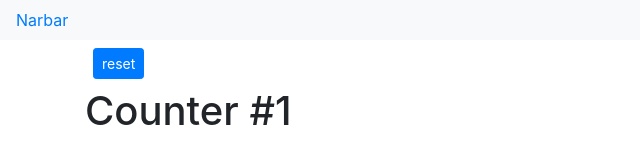
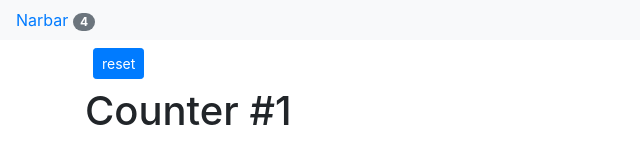
Before and after one commit to sumitya/counter-app, a React (Create React App) app: page / in a window 1280 px wide. Shown: the top 149 px of the page, without its empty margins (0-640 px from the left). Built offline with nearby package versions, Linux system fonts and the light colour scheme.

Commit message:
lifting the state up , Sync the components

```diff
--- a/src/App.js
+++ b/src/App.js
@@ -45,7 +45,8 @@
   render(){
     return (
       <React.Fragment>
-      <NavBar />
+      <NavBar
+      totalCounters={this.state.counters.filter(c=> c.value>0).length}/>
       <main className="container">
         <Counters
         counters={this.state.counters}
--- a/src/components/navbar.jsx
+++ b/src/components/navbar.jsx
@@ -5,7 +5,9 @@
         return (
         <nav className="navbar navbar-light bg-light">
        <a className="narbar-brand" href="#">
-         Narbar
+         Narbar <span className="badge badge-pill badge-secondary">
+           {this.props.totalCounters}
+         </span>
        </a>
       </nav>
       );
```
